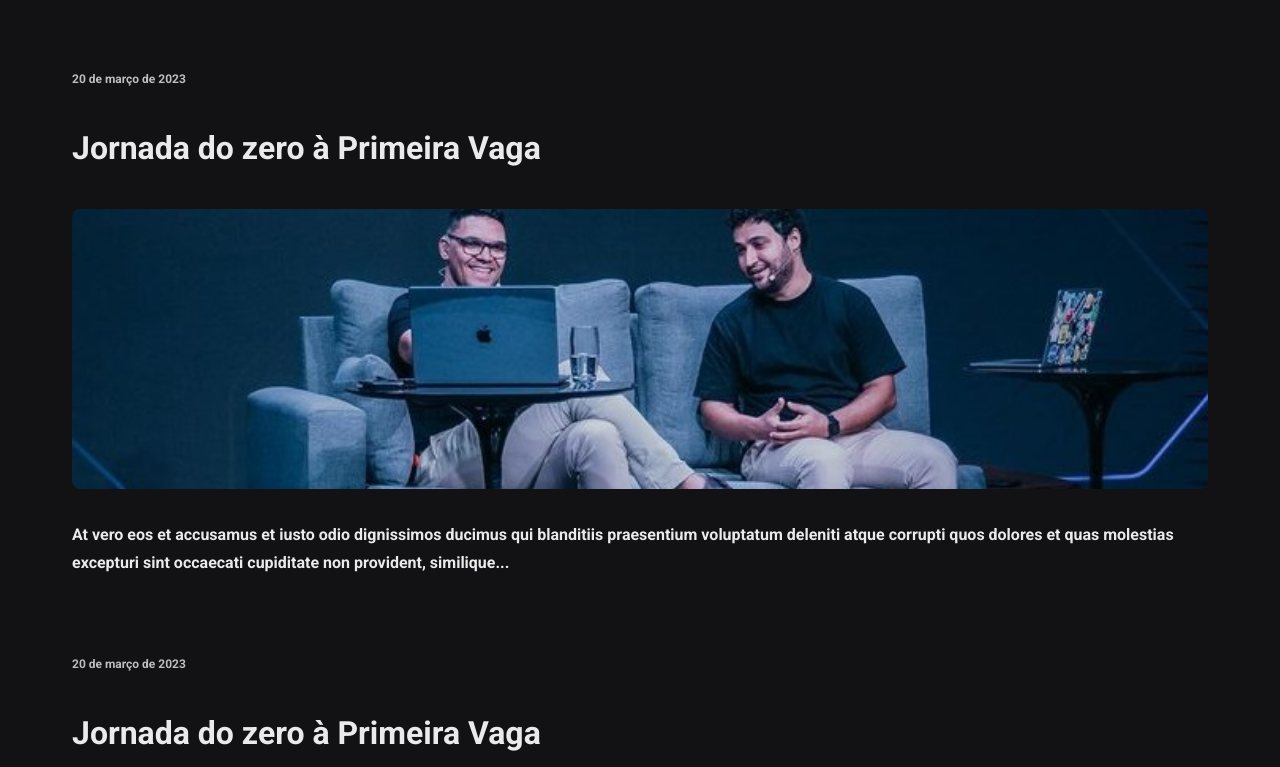
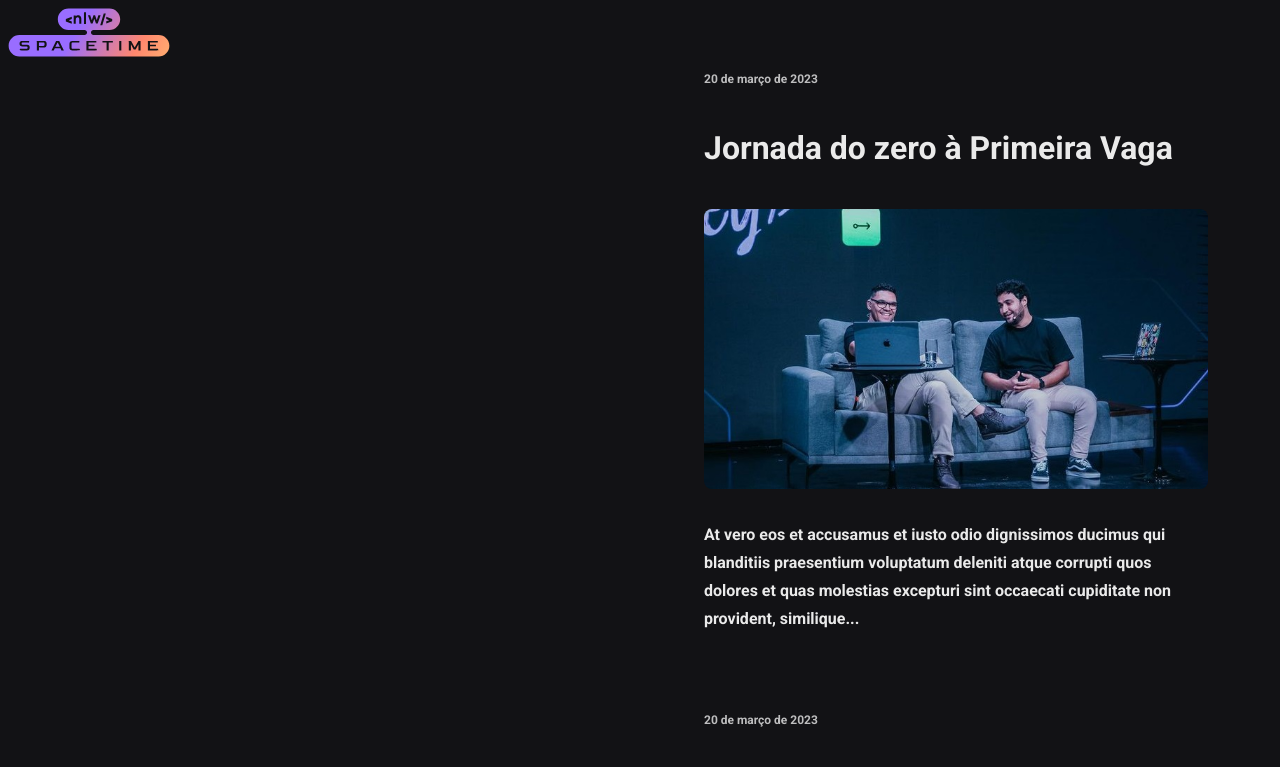
Before and after one commit to JoviTech/NLW, a plain HTML site: page index.html in a window 1280 px wide. Shown: the top 767 px of the page. Drawn offline with Linux system fonts and the light colour scheme.

Commit message:
divisões grid

```diff
--- a/index.html
+++ b/index.html
@@ -17,6 +17,9 @@
 
   </head>
   <body>
+    <aside>
+      <img src="./assets/logo.svg" alt="logo profile">
+    </aside>
     <nav>
       <a href="https://www.youtube.com/watch?v=3nz5HkUJaVU"
         target="blank"
--- a/style.css
+++ b/style.css
@@ -7,11 +7,18 @@
 body{
   background-color: #121215;
   color: #EAEAEA;
+
   font-family: 'Roboto', sans-serif;
+
+  display: grid;
+  grid-template-areas: "profile timeline";
+  grid-template-columns: 1fr 1fr;
+  grid-template-rows: 100vh;
 }
 
 nav{
   padding: 64px;
+  grid-area: timeline;
 }
 
 .memory{
@@ -44,3 +51,7 @@ nav{
   color: #EAEAEA;
   line-height: 28px;
 }
+
+aside {
+  grid-area: profile;
+}
```
Also changed, not shown: assets/background.svg (added), assets/logo.svg (added).
